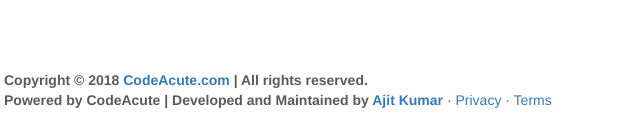
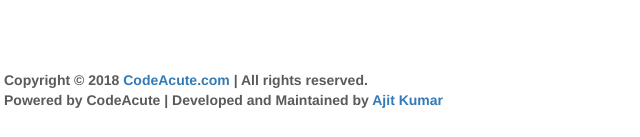
Before and after one commit to ajit1k/ajit1k.github.io, a plain HTML site: page index.html in a window 1280 px wide. Shown: the part 2608-2745 px from the top of the page, 66-706 px from the left. Drawn offline with nearby package versions, Linux system fonts and the light colour scheme; some packages are replaced by stand-ins of ours; a script that the page names is missing.

Commit message:
Update index.html

```diff
--- a/index.html
+++ b/index.html
@@ -279,7 +279,9 @@
 
       <!-- FOOTER -->
       <footer>
-        <p><b>Copyright © 2018 <a href="http://codeacute.com/">CodeAcute.com</a> | All rights reserved.<br>Powered by CodeAcute | Developed and Maintained by <a href="https://ajit1k.github.io">Ajit Kumar</a> </b> · <a href="http://getbootstrap.com/examples/carousel/#">Privacy</a> · <a href="http://getbootstrap.com/examples/carousel/#">Terms</a></p>
+        <p><b>Copyright © 2018 <a href="http://codeacute.com/">CodeAcute.com</a> | All rights reserved.
+            <br>Powered by CodeAcute | Developed and Maintained by <a href="https://ajit1k.github.io">
+            Ajit Kumar</a> </b></p>
       </footer>
 
     </div><!-- /.container -->
```
